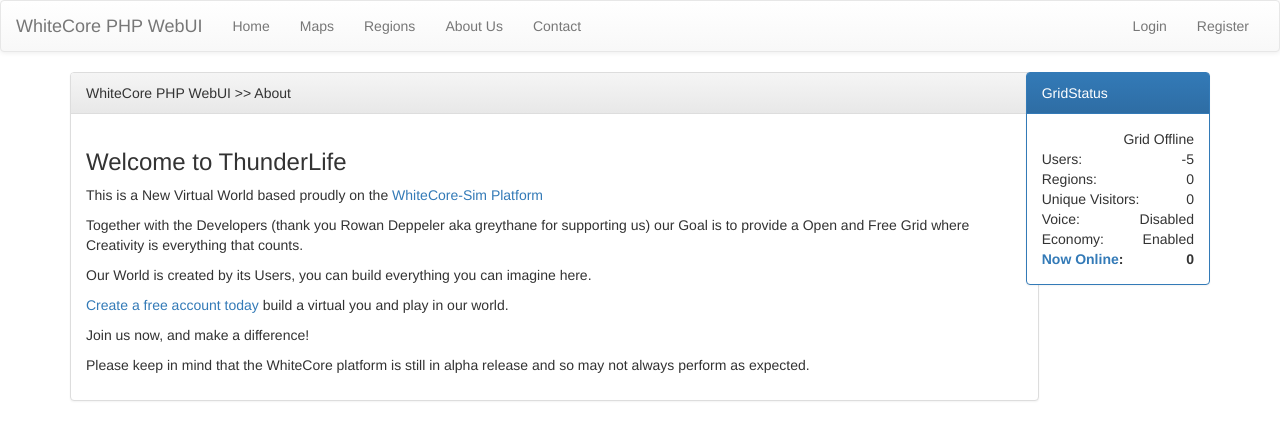
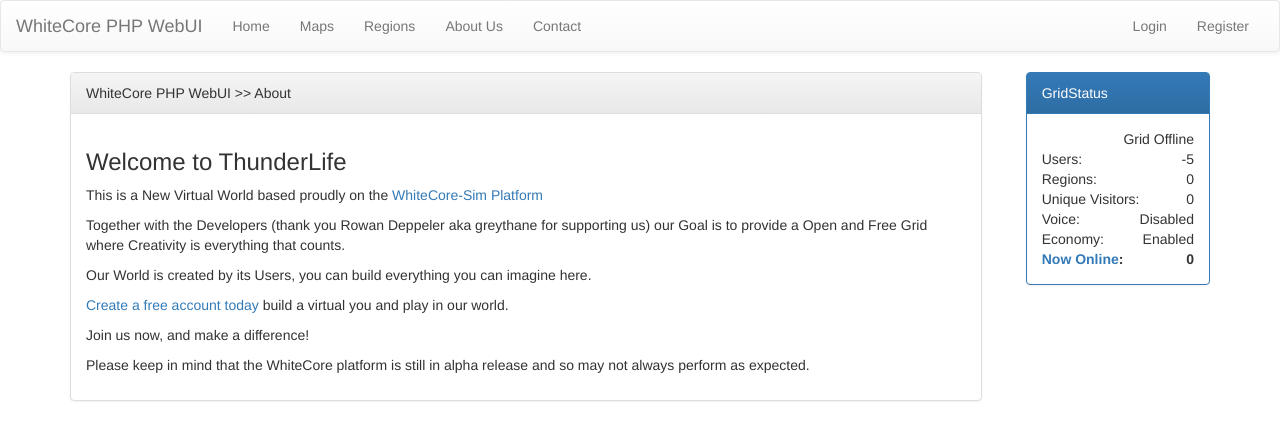
Before and after one commit to WhiteCoreSim/WhiteCore-Webui, a PHP site: page /index.php?page=about in a window 1280 px wide. Shown: the top 438 px of the page. Run offline with PHP 8.4, Linux system fonts and the light colour scheme; data that the repository does not hold is empty; some libraries are stand-ins or nearby versions.

Commit message:
Update Template Width for Gridinfo
 (not best solution should adjust automatically?)

```diff
--- a/www/templates/index.tpl
+++ b/www/templates/index.tpl
@@ -101,7 +101,7 @@
 </div>
       </div>
     </div></div>
- <div class="panel panel-default" style="width:85%">
+ <div class="panel panel-default" style="width:80%">
   <div class="panel-heading">[@title] >> [@page]</div>
   <div class="panel-body">
   [@content]
```
